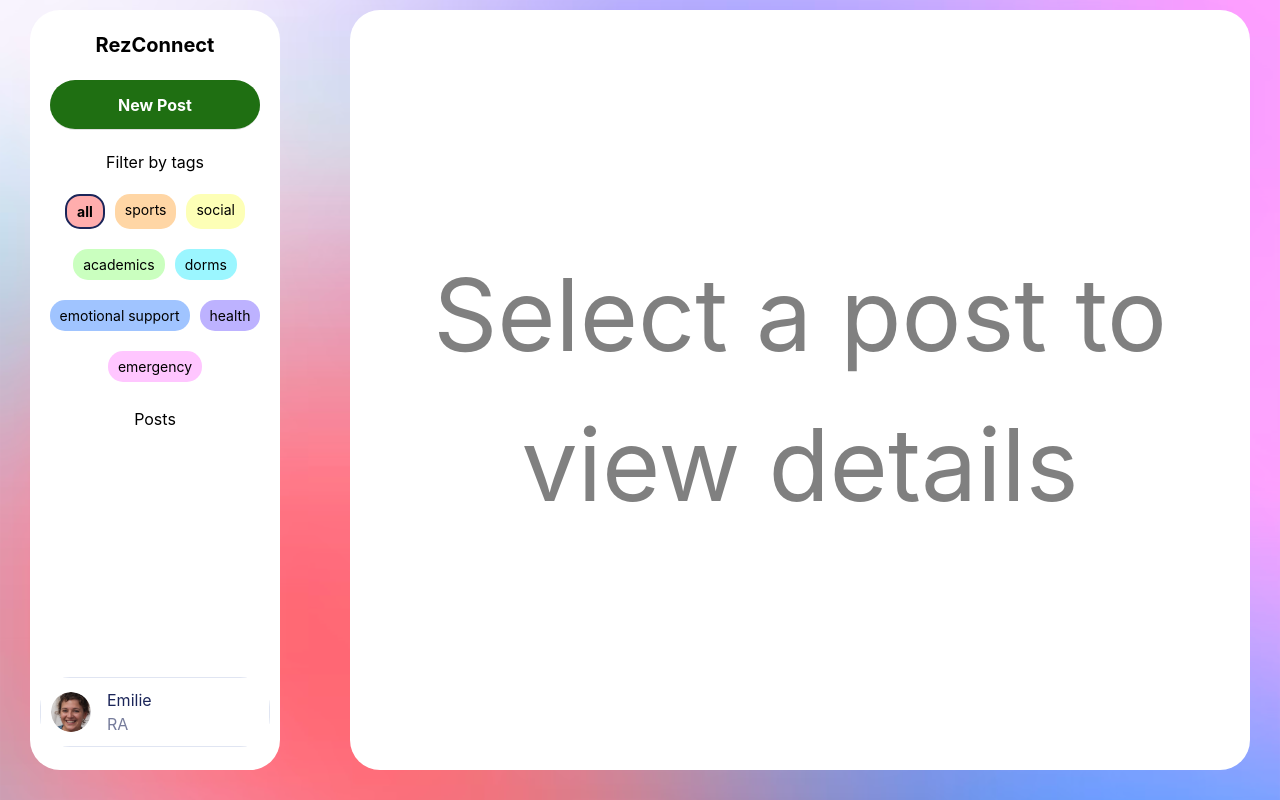
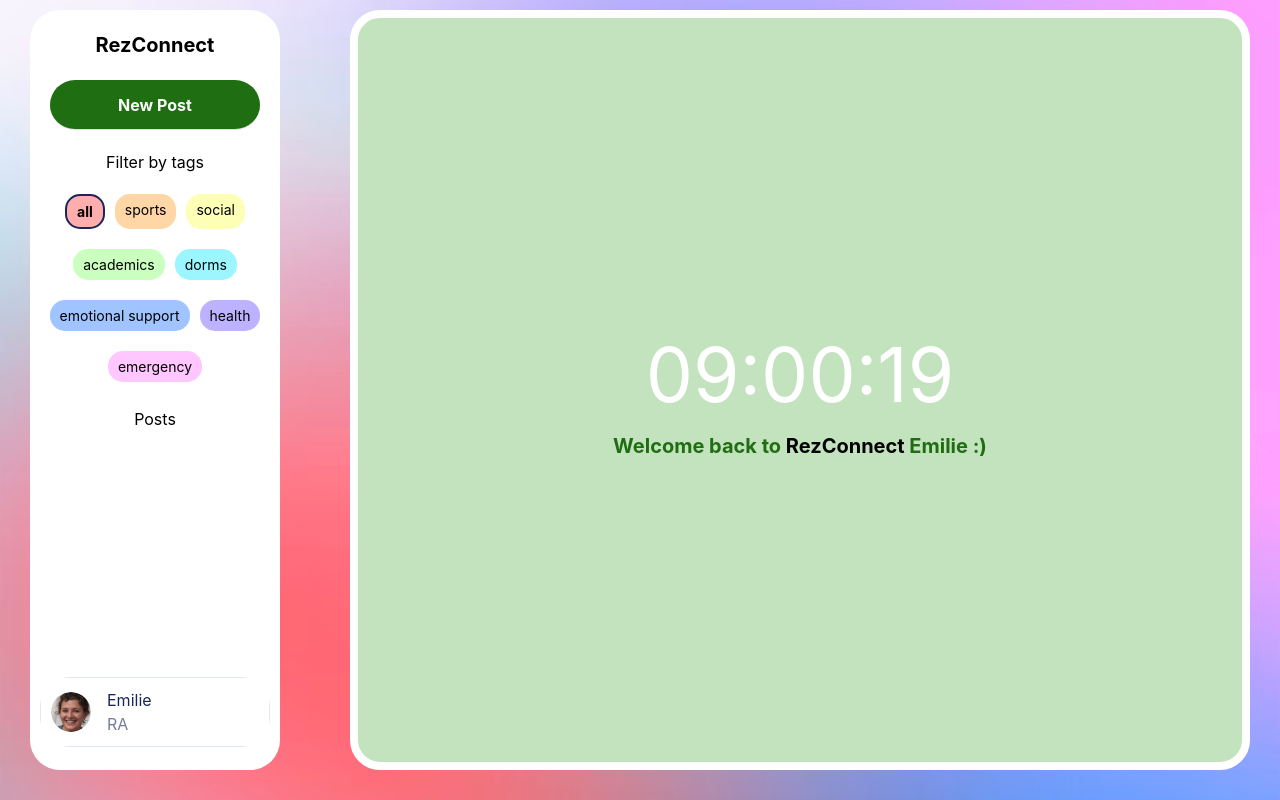
Before and after one commit to celinechen1114/RezConnect, a React (Create React App) app in the folder res-connect/: page /raFeed in a window 1280 px wide. Built offline with nearby package versions, Linux system fonts and the light colour scheme.

Commit message:
fixed add comment but & input box alighment issue in RA pannel! finally TT

```diff
--- a/res-connect/src/Panel.js
+++ b/res-connect/src/Panel.js
@@ -136,7 +136,7 @@ const Panel = ({ post, selectedContent, onNewPostSubmit }) => {
 
     if (!post) {
       return (
-        <div className="panel-container">Select a post to view details.</div>
+        <div className="panel-container">Welcome back</div>
       );
     }
 
--- a/res-connect/src/RAPanel.js
+++ b/res-connect/src/RAPanel.js
@@ -1,8 +1,9 @@
-import React, { useState } from "react";
+import React, { useState, useEffect } from "react";
 import "./css/RAPanel.css";
 import Profile from "./profile/Profile";
 import profilePic from "./emilie.png";
 import ProfileSetting from "./profile/ProfileSetting";
+
 
 const RAPanel = ({ post, selectedContent, onNewPostSubmit }) => {
   const [title, setTitle] = useState("");
@@ -126,6 +127,25 @@ const RAPanel = ({ post, selectedContent, onNewPostSubmit }) => {
     setSelectedTags([]);
   };
 
+  //added by Celine to make a realtime updating clock showing current time
+  const [currentTime, setCurrentTime] = useState(new Date());
+
+  useEffect(() => {
+    const intervalId = setInterval(() => {
+      setCurrentTime(prevTime => new Date(prevTime.getTime() + 1000)); // Increment by 1000 milliseconds (1 second)
+    }, 1000);
+
+    return () => {
+      clearInterval(intervalId);
+    };
+  }, []);
+
+  const hours = currentTime.getHours().toString().padStart(2, '0');
+  const minutes = currentTime.getMinutes().toString().padStart(2, '0');
+  const seconds = currentTime.getSeconds().toString().padStart(2, '0');
+
+  const timeString = `${hours}:${minutes}:${seconds}`;
+
   if (selectedContent === "profile") {
     return (
       <ProfileSetting
@@ -205,10 +225,12 @@ const RAPanel = ({ post, selectedContent, onNewPostSubmit }) => {
       );
     }
 
+    //This is the main raFeed page!
     if (!post) {
       return (
         <div className="blank-panel-container">
-          Select a post to view details
+              <h1>{timeString}</h1>
+              <p> Welcome back to  <span className="title"> RezConnect </span> Emilie :) </p>
         </div>
       );
     }
@@ -288,7 +310,7 @@ const RAPanel = ({ post, selectedContent, onNewPostSubmit }) => {
 
         {/* Comment Submission */}
         <div className="comment-section">
-          <form onSubmit={handleCommentSubmit}>
+        <form onSubmit={handleCommentSubmit} className="comment-form">
             <input
             type="text"
             value={comment}
@@ -296,7 +318,7 @@ const RAPanel = ({ post, selectedContent, onNewPostSubmit }) => {
             placeholder="Add a comment..."
             required
             />
-            <button type="submit">Add</button>
+            <button className="comment-button" type="submit">Add</button>
         </form>
         </div>
       </div>
--- a/res-connect/src/RASidebar.js
+++ b/res-connect/src/RASidebar.js
@@ -49,6 +49,7 @@ const Sidebar = ({ onPostSelect, setSelectedContent, posts }) => {
           ))}
         </ul>
       </div>
+
         <h2>Posts</h2>
         <ul className="posts">
             {filteredPosts.map((post, index) => (
@@ -69,6 +70,7 @@ const Sidebar = ({ onPostSelect, setSelectedContent, posts }) => {
       >
         <Profile name="Emilie" grade="RA" profilePic={profilePic} location="" />
       </div>
+
 
       {/* <div className="profile-button">
         <Profile
--- a/res-connect/src/css/RAPanel.css
+++ b/res-connect/src/css/RAPanel.css
@@ -1,12 +1,13 @@
 .blank-panel-container {
     display: flex;
-    flex: 1;
+    flex-direction: column; /* Stack elements vertically */
     margin-left: 310px;
     width: calc(100% - 310px - 70px);
     padding: 10px;
     height: calc(100vh - 40px);
     overflow: auto;
-    background-color: white;
+    background-color: #C3E2BE;
+    border: 8px solid white; /* Border size and color */
     border-radius: 30px;
     opacity: 1;
     position: fixed;
@@ -14,9 +15,23 @@
     top: 10px;
     justify-content: center;
     align-items: center;
-    font-size: 100px;
-    color: grey;
-}
+    color: #1F6F12;
+  }
+
+  .blank-panel-container h1 {
+    font-size: 75px;
+    color:white
+  }
+
+  .blank-panel-container p {
+    font-size: 20px;
+    font-weight:bolder;
+  }
+
+
+
+
+
 
 .panel-container {
     display: flex;
@@ -97,7 +112,7 @@
 
 }
 
-.comment-section {
+/* .comment-section {
     display: flex;
     align-items: center;
   }
@@ -126,7 +141,16 @@
 
 .comment-section button:hover {
     background-color: #C3E2BE;
-}
+} */
+
+.comment-form {
+    display: flex;
+    align-items: center; /* Vertically center align items */
+  }
+
+  .comment-button {
+    margin-left: 10px; /* Add spacing between input and button */
+  }
 
 .tag-selection {
     display: flex;
@@ -337,7 +361,6 @@
     align-items: center;
     font-size: 1em;
     font-weight: bold;
-
 }
 
 .comment-section button:hover {
@@ -370,10 +393,10 @@
     display: block;
     font-weight: bold;
     width: 100%;
-    margin: 10px auto;
-    /* align-items: left; */
+    right: 30px;
+    top: 10px;
     text-align: left;
-    /* margin-left: auto; */
+    margin-left: min(95px, 10%);
 }
 
 
--- a/res-connect/src/css/RASidebar.css
+++ b/res-connect/src/css/RASidebar.css
@@ -13,6 +13,7 @@
     background-color: white; /* adjust as per your preference */
     border-radius: 30px;
     opacity: 1;
+    z-index: 1; /* Set a higher z-index value for the scrollable parent */
   }
 
   /* Title for ResConnect */
@@ -117,8 +118,8 @@
     overflow-y: auto;
     align-items: center;
     justify-content: center;
+}
 
-}
 
 .post-item {
     display: flex;
```
Lines whose indentation alone changed are shown as unchanged.
